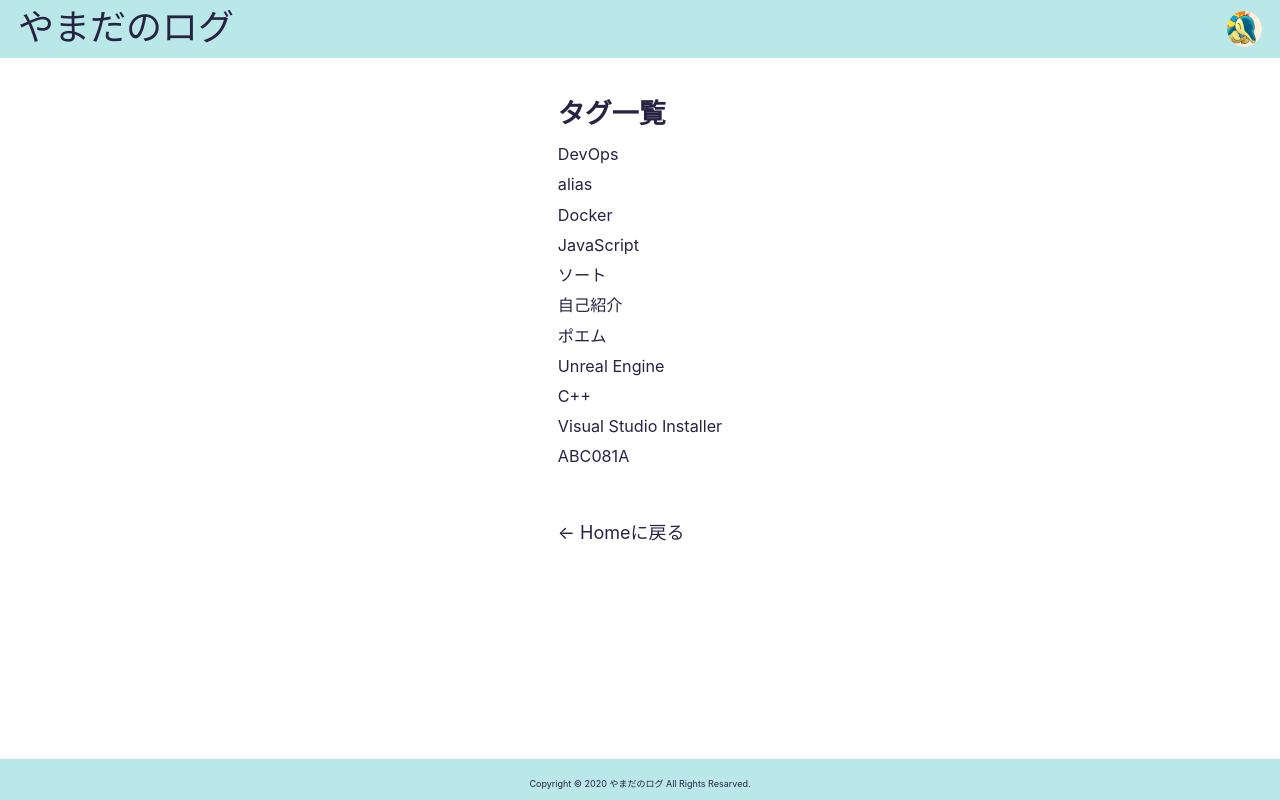
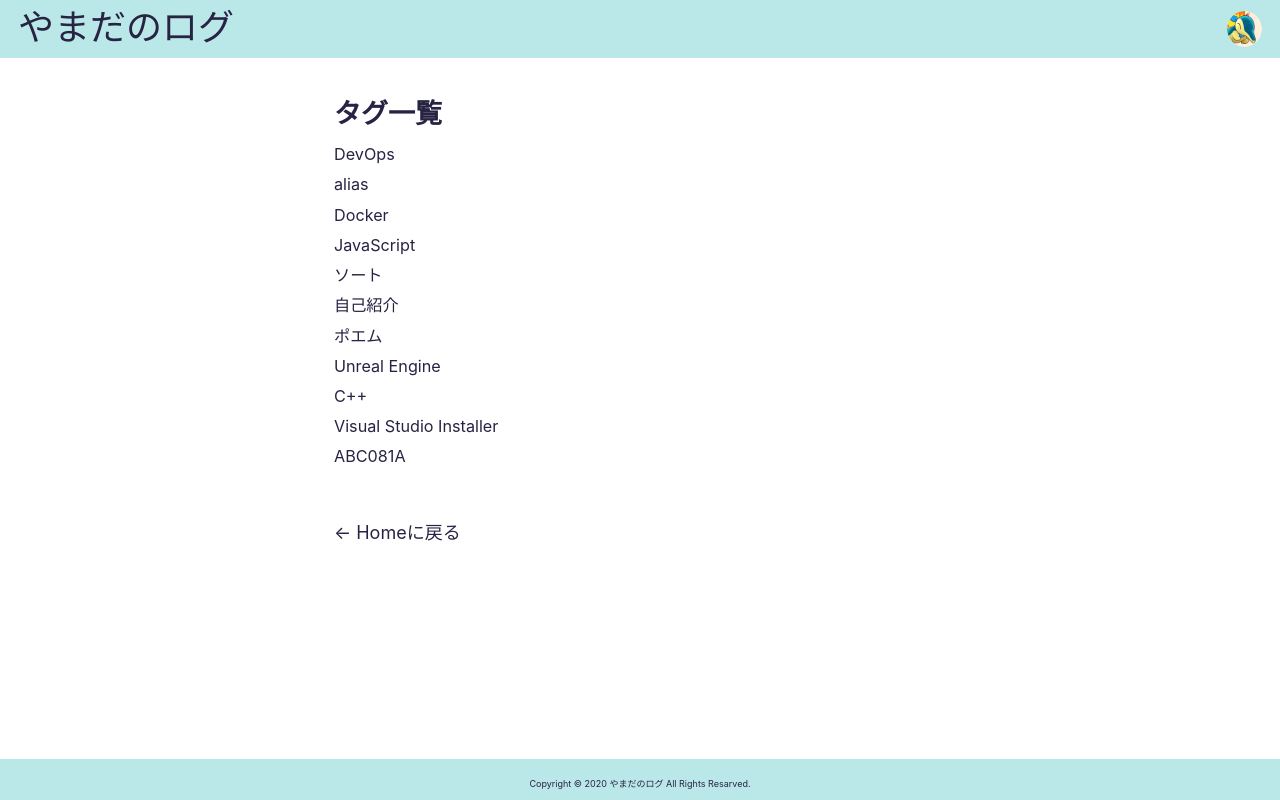
Before and after one commit to ken17yama/next-blog, a Next.js app: page /tag in a window 1280 px wide. Built offline with nearby package versions, Linux system fonts and the light colour scheme; a web font is replaced by a local one.

Commit message:
スタイル修正

```diff
--- a/styles/global.scss
+++ b/styles/global.scss
@@ -37,6 +37,7 @@ blockquote {
     border-left: 3px solid #999999;
   }
   p{
+    overflow-x: scroll;
     margin: 0;
     font-size: .75em;
   }
@@ -58,6 +59,7 @@ img {
 }
 
 main{
+  width: 100%;
   max-width: 36rem;
   margin: 2rem auto 4rem;
 	padding: 0 1rem;
--- a/styles/utils.module.scss
+++ b/styles/utils.module.scss
@@ -7,11 +7,11 @@
 }
 
 .headingXl {
+  margin-top: 0;
   font-size: 1.75rem;
   line-height: 1.3;
   font-weight: 800;
   letter-spacing: -0.05rem;
-  margin-top: 1em;
 }
 
 .headingLg {
```
